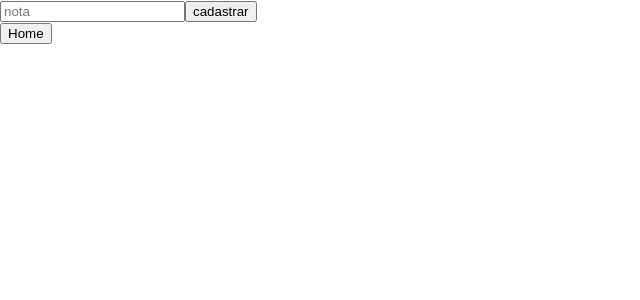
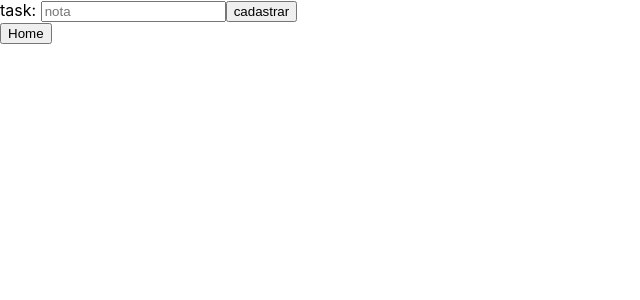
Before and after one commit to Flavio-Oliveira-Andrade/frontEnd-Ebytr, a React (Create React App) app in the folder eby-front/: page /cadastar in a window 1280 px wide. Shown: the top 300 px of the page, without its empty margins (0-640 px from the left). Built offline with nearby package versions, Linux system fonts and the light colour scheme.

Commit message:
create new task

```diff
--- a/eby-front/package.json
+++ b/eby-front/package.json
@@ -7,6 +7,7 @@
     "@testing-library/react": "^11.2.7",
     "@testing-library/user-event": "^12.8.3",
     "axios": "^0.24.0",
+    "moment": "^2.29.1",
     "react": "^17.0.2",
     "react-dom": "^17.0.2",
     "react-router-dom": "^5.3.0",
--- a/eby-front/src/pages/cadastro/index.jsx
+++ b/eby-front/src/pages/cadastro/index.jsx
@@ -1,16 +1,50 @@
-import React from 'react';
+import React, {useState} from 'react';
 import { Link } from 'react-router-dom';
 
-const Cadastar = () => (
-  <>
-    <form>
-      <input type="text" placeholder="nota" />
+import api from '../../functions/apiFunction'
+
+const Cadastar = () => {
+
+  const dateCurrent = new Date();
+  const year = dateCurrent.getFullYear();
+  const month = dateCurrent.getMonth() + 1;
+  const day = dateCurrent.getDay();
+  const fulldate =`${day}/${month}/${year}`;
+
+  const [taskAdd, setTaskAdd ] = useState({
+    task:'',
+    date:fulldate
+  })
+
+  const valueTask = (e) => {
+    setTaskAdd({
+      ...taskAdd, [e.target.name]:e.target.value
+    })
+  }
+
+  const cadastrar = async (e) => {
+    e.preventDefault()
+
+    await api.post("http://localhost:65335/task/",taskAdd)
+      .then((response) => {
+        console.log(response)
+      }).catch((err) => {
+        console.log(err)
+      })
+  }
+
+  return(
+  <div>
+    <form onSubmit={cadastrar}>
+      <label>task: </label>
+      <input type="text" name="task" placeholder="nota" onChange={valueTask}/>
       <button type="submit">cadastrar</button>
     </form>
     <Link to="/">
       <button type="submit">Home</button>
     </Link>
-  </>
-);
+  </div>
+  );
+}
 
 export default Cadastar;
```
Also changed, not shown: 2 other files (tests, documents, lock files or other folders).
